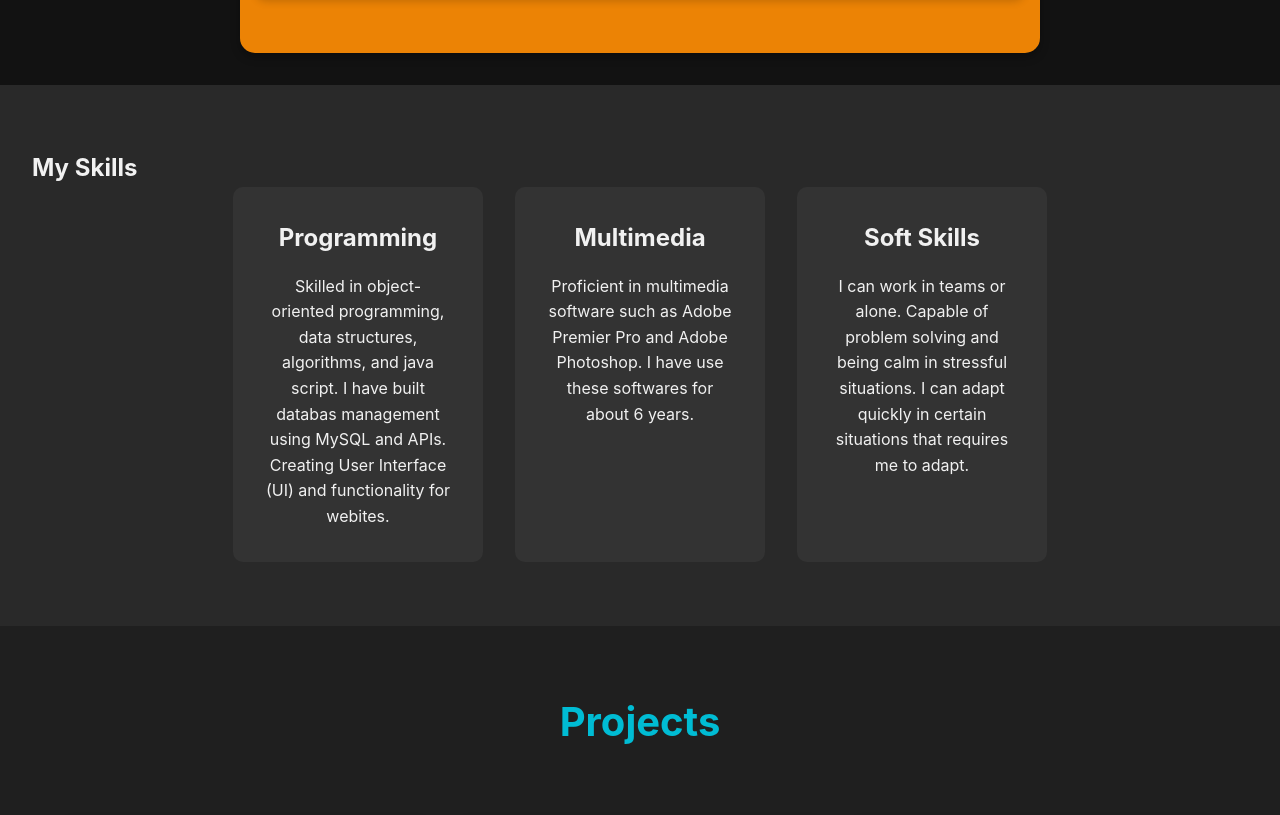
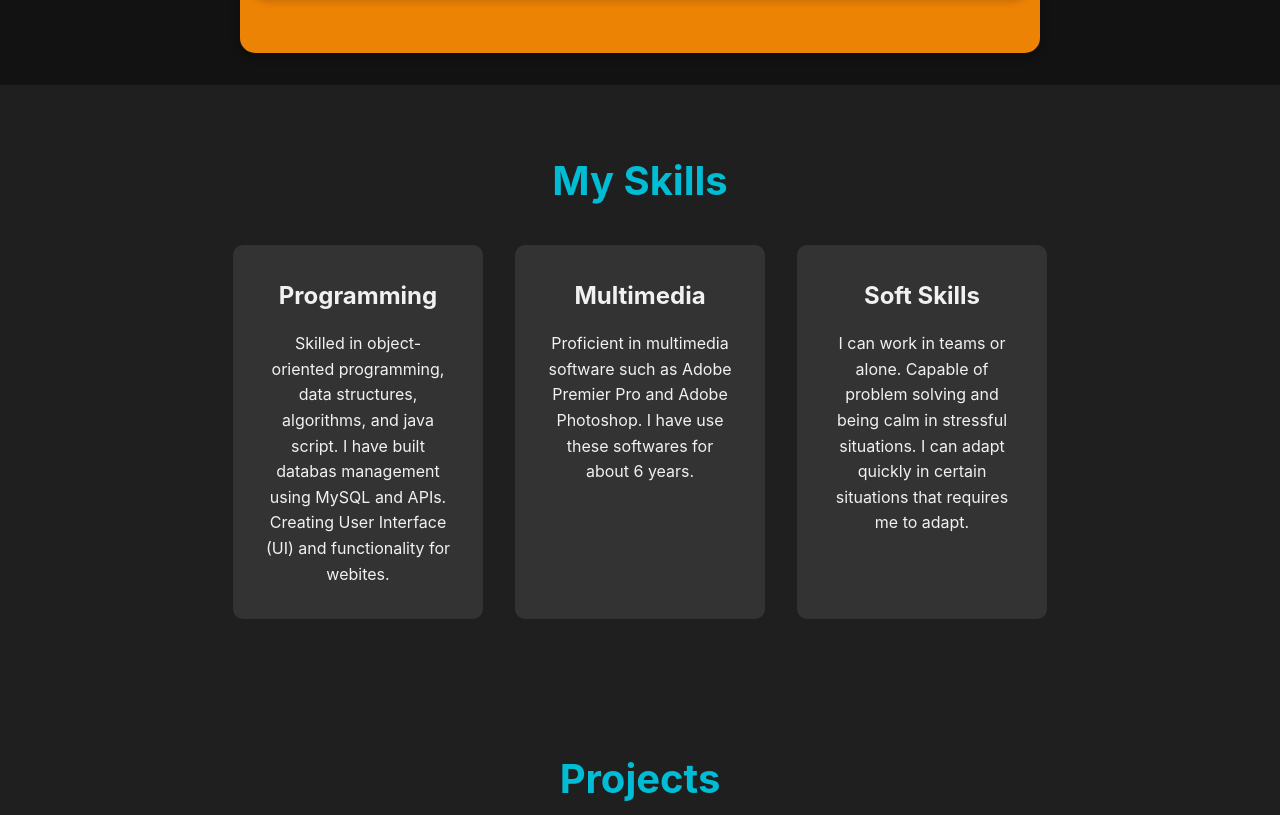
Before and after one commit to Fikri170/fikriportfolio, a plain HTML site: page index.html in a window 1280 px wide. Shown: the part 2277-3092 px from the top of the page. Drawn offline with Linux system fonts and the light colour scheme.

Commit message:
Update first.css

```diff
--- a/first.css
+++ b/first.css
@@ -224,7 +224,14 @@ nav {
 /* Skills Section */
 .skills-section {
   padding: 4rem 2rem;
-  background-color: #292929;
+  background-color: #1f1f1f;
+  text-align: center;
+}
+
+.skills-section h2 {
+  color: #00bcd4;
+  font-size: 2.5rem;
+  margin-bottom: 2rem;
 }
 
 .skills-container {
```
